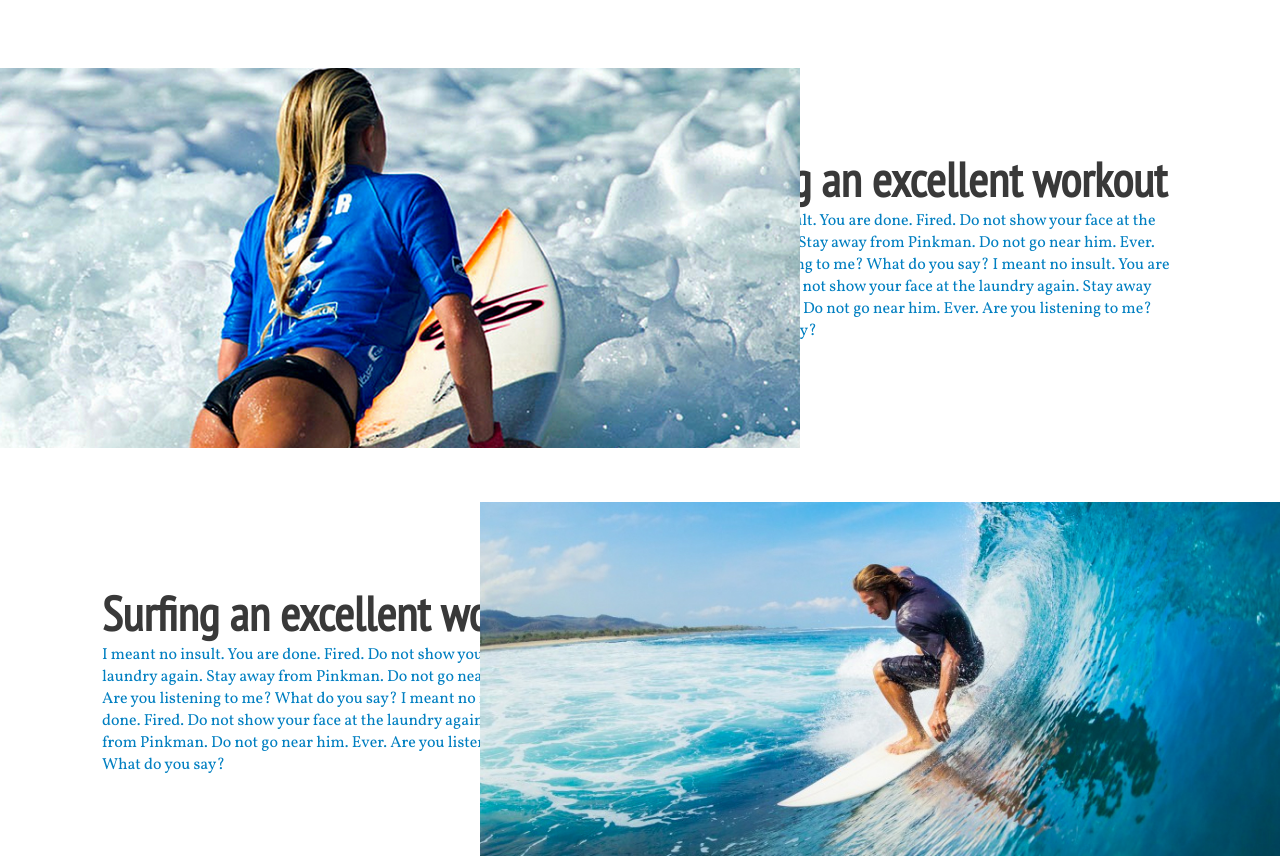
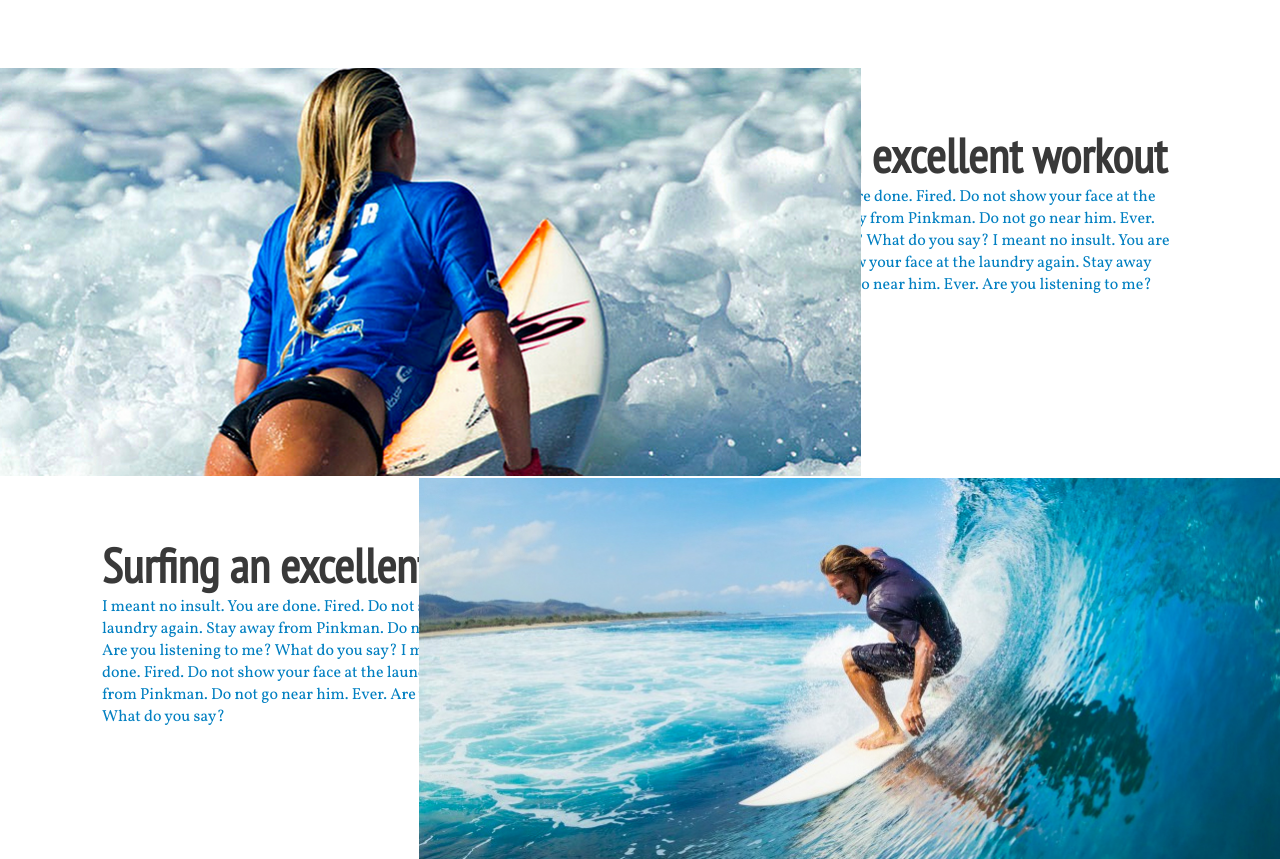
Before and after one commit to igor06brw/Surfing-Mini-Blog, a Gatsby site: page / in a window 1280 px wide. Shown: the part 1500-2359 px from the top of the page. Built offline with nearby package versions, Linux system fonts and the light colour scheme; Gatsby itself is replaced by a stand-in of ours.

Commit message:
add bg-4, make section four, finish section-three

```diff
--- a/src/components/section-three.js
+++ b/src/components/section-three.js
@@ -1,7 +1,6 @@
 import React from "react"
 import styled from "styled-components"
 import { graphql, useStaticQuery } from 'gatsby'
-import Article from "../templates/article"
 import Img from "gatsby-image"
 
 const Section = styled.section`
@@ -19,11 +18,11 @@
 `
 
 const ArticleImage = styled(Img)`
-    width: 50em;
+    width: 53.8em;
 `
 
 const ArticleContent = styled.div`
-    margin-top: 5em;
+    margin-top: 3.5em;
     width: 45%;
 
     & > * {
```
Also changed, not shown: src/components/section-four.js (added), src/images/bg-4.jpg (added).
